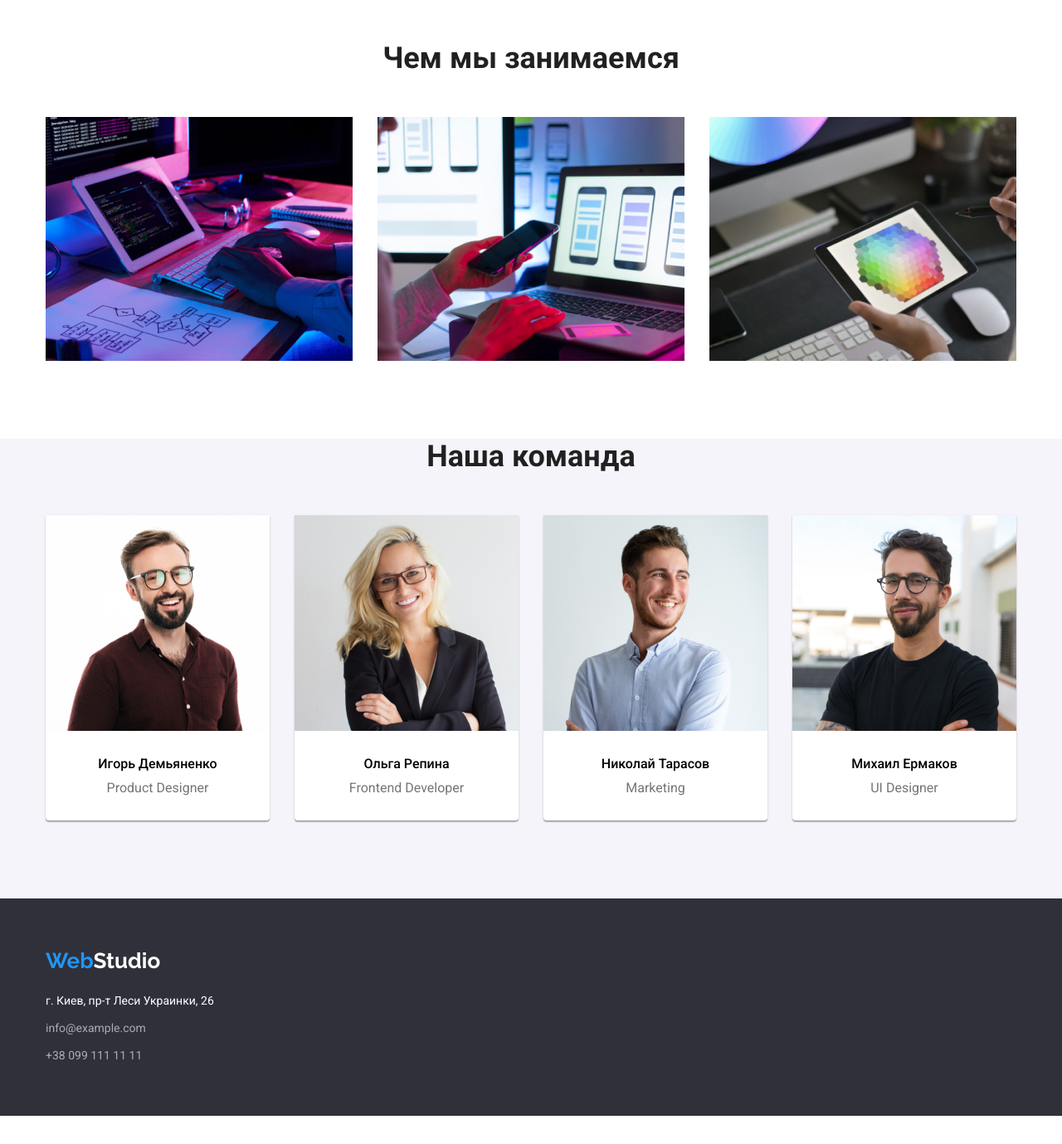
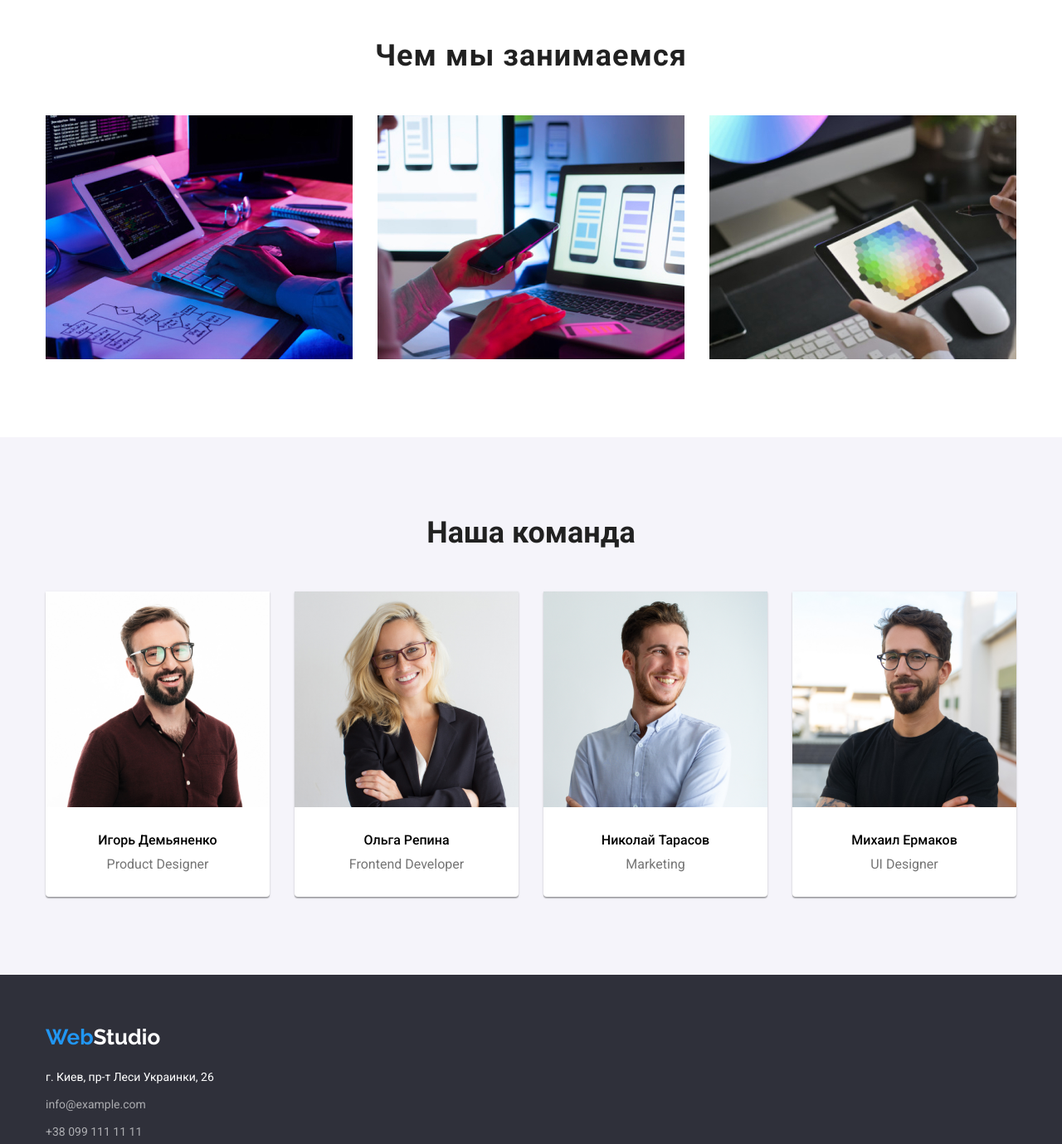
Before and after one commit to Sergey-Sidorchuk/goit-markup-hw-08, a plain HTML site: page index.html in a window 1280 px wide. Shown: the part 920-2299 px from the top of the page at 83% size. Before the commit the page ends 2265 px from the top, so only its background shows below. Drawn offline with nearby package versions, Linux system fonts and the light colour scheme.

Commit message:
Добавляет геометрию файл index и portfolio

```diff
--- a/css/styles.css
+++ b/css/styles.css
@@ -61,13 +61,17 @@ img {
 }
 .site-nav {
   display: flex;
-  padding-top: 32px;
-  padding-bottom: 32px;
+
   margin-left: 93px;
   justify-content: space-around;
   padding-left: 0px;
   margin-top: 0px;
   margin-bottom: 0px;
+}
+.site-nav a {
+  display: inline-block;
+  padding-top: 32px;
+  padding-bottom: 32px;
 }
 .site-nav li:not(:last-child) {
   margin-right: 50px;
@@ -199,31 +203,37 @@ button {
   letter-spacing: 0.03em;
 }
 /* <!-- Чем мы занимаемся --> */
-
 .section-work {
   padding-bottom: 94px;
 }
+
 .section-work .section-title {
   font-weight: 700;
   font-size: 36px;
   line-height: 1.17;
-  align: center;
-  vertical-align: Top;
-  letter-spacing: 3%;
+  text-align: center;
+  letter-spacing: 0.03em;
+  display: block;
+  margin-bottom: 50px;
 }
 .work {
   display: flex;
   flex-direction: column;
   align-items: center;
 }
-.work ul {
+
+.section-work ul {
+  margin-top: 0;
+  font-weight: 700;
+  font-size: 36px;
+  line-height: 1.17;
+  text-align: center;
+  letter-spacing: 0.03em;
   display: flex;
-  align-items: center;
-  margin-top: 50px;
+  padding-left: 0px;
   margin-bottom: 0px;
-  padding-left: 0px;
 }
-.work li:not(:last-child) {
+.section-work li:not(:last-child) {
   margin-right: 30px;
 }
 
@@ -231,6 +241,7 @@ button {
 .section-team {
   background: #f5f4fa;
   padding-bottom: 94px;
+  padding-top: 94px;
 }
 .team {
   display: flex;
@@ -245,12 +256,12 @@ button {
   padding-left: 0px;
 }
 .team li {
+  width: 270px;
   text-align: center;
   background: var(--white-color);
   box-shadow: 0px 1px 3px rgba(0, 0, 0, 0.12), 0px 1px 1px rgba(0, 0, 0, 0.14),
     0px 2px 1px rgba(0, 0, 0, 0.2);
   border-radius: 0px 0px 4px 4px;
-  padding-bottom: 30px;
 }
 .team li:not(:last-child) {
   margin-right: 30px;
@@ -272,7 +283,10 @@ button {
   vertical-align: Top;
   letter-spacing: 3%;
   margin-bottom: 0px;
-  margin-top: 30px;
+  margin-top: 0px;
+}
+.our-team {
+  padding: 30px 10px;
 }
 .section-team p {
   font-size: 16px;
@@ -301,8 +315,8 @@ button {
   margin-top: 0px;
   margin-bottom: 0px;
 }
-.foot li {
-  margin-top: 9px;
+.foot li:first-child {
+  margin-bottom: 9px;
 }
 
 .footer .logoweb {
@@ -312,7 +326,7 @@ button {
   line-height: 1.17;
   color: var(--link-color);
 }
-.address {
+.footer address {
   margin-top: 20px;
 }
 .footer .accent {
@@ -330,7 +344,7 @@ button {
   vertical-align: Top;
   letter-spacing: 3%;
   color: rgba(255, 255, 255, 1);
-  margin-bottom: 0px;
+  margin-bottom: 9px;
   margin-top: 0px;
 }
 .footer a {
@@ -414,6 +428,9 @@ button {
 .dev li:not(:last-child) {
   margin-right: 30px;
 }
+.dev li:nth-of-type(3n + 0) {
+  margin-right: 0px;
+}
 .card-image {
   display: block;
 }
@@ -424,6 +441,7 @@ button {
   line-height: 2;
   letter-spacing: 0.06em;
   margin-top: 0px;
+  margin-bottom: 0px;
 }
 .dev p {
   color: var(--secondary-color);
--- a/index.html
+++ b/index.html
@@ -92,8 +92,7 @@
       </section>
       <!-- Чем мы занимаемся -->
       <section class="section-work">
-        <div class="container">
-          <div class="work">
+        <div class="container work">
           <h2 class="section-title">Чем мы занимаемся</h2>
           <ul>
             <li>
@@ -122,7 +121,6 @@
             </li>
           </ul>
         </div>
-        </div>
       </section>
       <!-- Наша команда -->
       <section class="section-team">
@@ -136,8 +134,10 @@
                 width="270"
                 height="260"
               />
+              <div class="our-team">
                 <h3 class="title-name">Игорь Демьяненко</h3>
                 <p lang="en">Product Designer</p>
+              </div>
             </li>
 
             <li>
@@ -147,8 +147,10 @@
                 width="270"
                 height="260"
               />
+              <div class="our-team">
                 <h3 class="title-name">Ольга Репина</h3>
                 <p lang="en">Frontend Developer</p>
+              </div>
             </li>
             <li>
               <img
@@ -157,8 +159,10 @@
                 width="270"
                 height="260"
               />
+              <div class="our-team">
                 <h3 class="title-name">Николай Тарасов</h3>
                 <p lang="en">Marketing</p>
+              </div>
             </li>
             <li>
               <img
@@ -167,8 +171,10 @@
                 width="270"
                 height="260"
               />
+              <div class="our-team">
                 <h3 class="title-name">Михаил Ермаков</h3>
                 <p lang="en">UI Designer</p>
+              </div>
             </li>
           </ul>
         </div>
@@ -182,7 +188,6 @@
             <span class="logoweb">Web</span
             ><span class="accent">Studio</span></a
           >
-          <div class="address">
           <address>
             <p>г. Киев, пр-т Леси Украинки, 26</p>
             <ul>
@@ -192,7 +197,6 @@
           </address>
         </div>
       </div>
-      </div>
     </footer>
   </body>
 </html>
```
Also changed, not shown: portfolio.html (+0 -2 lines). Lines whose indentation alone changed are shown as unchanged.
